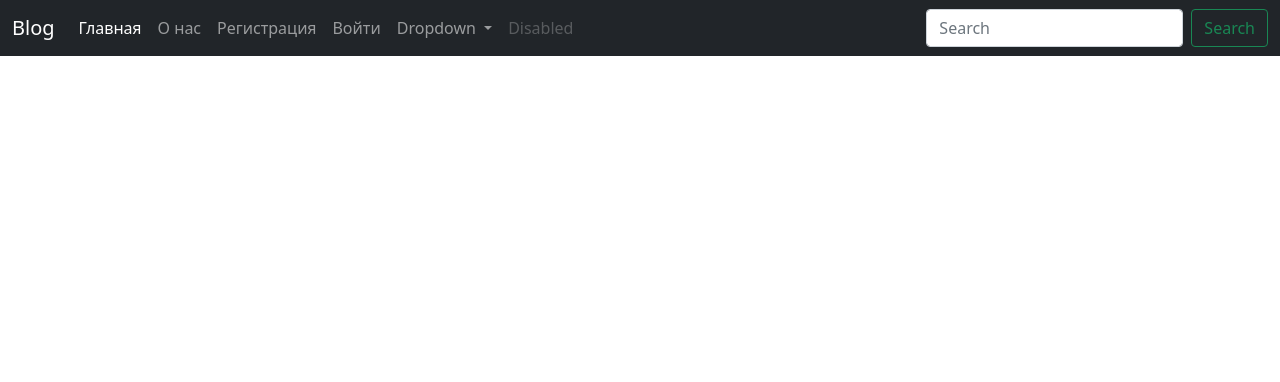
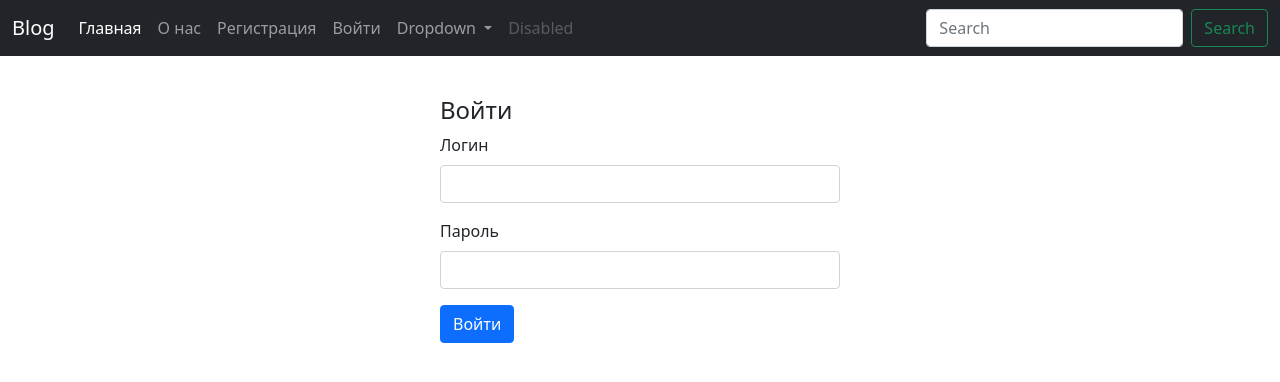
Before and after one commit to Sherdos/Blog, a Django app: page /user/login/ in a window 1280 px wide. Shown: the top 382 px of the page. Run offline with Django 5.2, Linux system fonts and the light colour scheme.

Commit message:
logout, login

```diff
--- a/Blog/urls.py
+++ b/Blog/urls.py
@@ -17,7 +17,8 @@ Including another URLconf
 from django.contrib import admin
 from django.urls import path
 from post.views import index, about, show_post
-from user.views import user_register,user_login
+from user.views import user_register,user_login, user_logout
+from django.contrib.auth.views import LogoutView
 
 urlpatterns = [
     path('admin/', admin.site.urls),
@@ -25,7 +26,8 @@ urlpatterns = [
     path('about/', about, name='about'),
     path('post/show/<int:id>/', show_post, name = 'show_post'),
     path('user/register/', user_register, name='register'),
-    path('user/login/',user_login, name='login')
+    path('user/login/',user_login, name='login'),
+    path('user/logout/',user_logout, name='logout'),
 ]
 
 from Blog import settings
--- a/post/templates/base.html
+++ b/post/templates/base.html
@@ -36,6 +36,10 @@
               <li class="nav-item">
                 <a class="nav-link" href="{% url 'login' %}">Войти</a>
               </li>
+              {% else %}
+              <li class="nav-item">
+                <a class="nav-link" href="{% url 'logout' %}"> Выйти</a>
+              </li>
               {% endif %}
 
               <li class="nav-item dropdown">
--- a/user/templates/login.html
+++ b/user/templates/login.html
@@ -3,5 +3,17 @@
 
 {% block content %}
 
-
+<form method="post" style="width: 400px; margin: auto ; margin-top: 40px;">
+    {% csrf_token %}
+    <h4>Войти</h4>
+    <div class="mb-3">
+        <label for="exampleInputUsername1" class="form-label">Логин</label>
+        <input name = "username" type="text" class="form-control" id="exampleInputUsername1" aria-describedby="UsernameHelp">
+      </div>
+    <div class="mb-3">
+      <label for="exampleInputPassword1" class="form-label">Пароль</label>
+      <input type="password" name="password" class="form-control" id="exampleInputPassword1">
+    </div>
+    <button type="submit" class="btn btn-primary">Войти</button>
+  </form>
 {% endblock content %}
--- a/user/templates/register.html
+++ b/user/templates/register.html
@@ -9,6 +9,7 @@
     <div class="mb-3">
         <label for="exampleInputUsername1" class="form-label">Логин</label>
         <input name = "username" type="text" class="form-control" id="exampleInputUsername1" aria-describedby="UsernameHelp">
+        <p style="color: red;">{{errors}}</p>
       </div>
     <div class="mb-3">
       <label for="exampleInputEmail1" class="form-label">Почта</label>
--- a/user/views.py
+++ b/user/views.py
@@ -1,19 +1,35 @@
 from django.shortcuts import render, redirect
 from django.contrib.auth.models import User
-from django.contrib.auth import login
+from django.contrib.auth import login, authenticate, logout
 
 # Create your views here.
 
 
 def user_register(request):
+    context = {}
     if request.method == 'POST':
         username = request.POST.get('username')
         email = request.POST.get('email')
         password = request.POST.get('password')
-        user = User.objects.create_user(username=username,email=email, password=password)
-        login(request,user)
-        return redirect('home')
-    return render(request, 'register.html')
+        try:
+            User.objects.get(username = username)
+            context['errors'] = 'логин занет'
+        except:
+            user = User.objects.create_user(username=username,email=email, password=password)
+            login(request,user)
+            return redirect('home')
+    return render(request, 'register.html', context)
 
 def user_login(request):
+    if request.method == 'POST':
+        username = request.POST.get('username')
+        password = request.POST.get('password')
+        user = authenticate(username=username, password=password)
+        if user != None:
+            login(request,user)
+            return redirect('home')
     return render(request, 'login.html')
+
+def user_logout(request):
+    logout(request)
+    return redirect('home')
```
